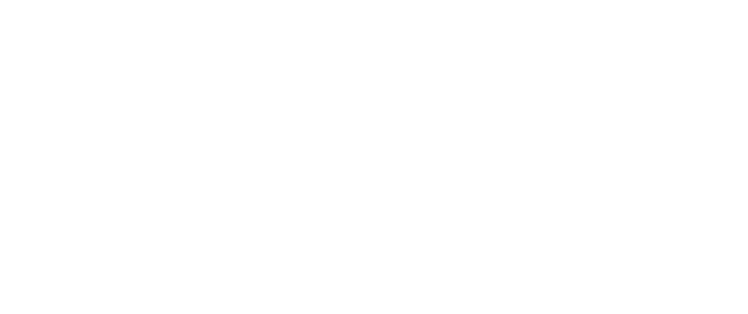
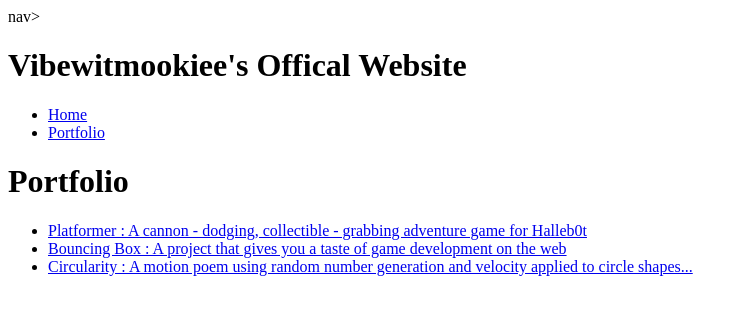
Before and after one commit to howie0216/Howie0216.github.io, a plain HTML site: page portfolio.html in a window 1280 px wide. Shown: the whole page, without its empty margins (0-748 px from the left). Drawn offline with Linux system fonts and the light colour scheme.

Commit message:
add portfolio.html file

```diff
--- a/portfolio.html
+++ b/portfolio.html
@@ -0,0 +1,32 @@
+<!DOCTYPE HTML>
+<html>
+    <head>
+        <title>Vibewitmookiee Offical Website</title>
+    </head>
+
+    <body>
+      <div id="all-contents">
+        nav>
+        <h1>Vibewitmookiee's Offical Website</h1>
+        <ul id="nav-ul">
+            <li class="nav-li">
+                <a class="nav-a" href="index.html">Home</a>
+            </li>
+            <li class="nav-li">
+                <a class="nav-a" href="portfolio.html">Portfolio</a>
+            </li>
+        </ul>
+    </nav>
+    <main>
+        <div class="content">
+            <h1>Portfolio</h1>
+            <ul id="portfolio">
+                <li><a href="projects/platformer/">Platformer : A cannon - dodging, collectible - grabbing adventure game for Halleb0t</a></li>
+                <li><a href="projects/bouncing-box/">Bouncing Box : A project that gives you a taste of game development on the web </a></li>
+                <li><a href="projects/circularity/">Circularity : A motion poem using random number generation and velocity applied to circle shapes...</a></li>
+            </ul>
+        </div>
+    </main>
+      </div>
+    </body>
+</html>
--- a/style.css
+++ b/style.css
@@ -19,7 +19,7 @@ nav {
 h1 {
     display: flex;
     align-items: center;
-    color: rgb(0, 0, 0);
+    color: rgb(126, 128, 93);
     flex: 1;
     margin: 0;
 }
@@ -54,9 +54,34 @@ main {
 
 /* portfolio styles */
 #interests {
-    border: 4px silver ridge;
+    border: 4px rgba(1, 108, 5, 0.647) ridge;
     padding: 8px;
 }
 h2, h3 {
     margin: 0px;
 }
+/* portfolio styles */
+.content h1 {
+    color: rgb(222, 222, 222);
+}
+
+#portfolio {
+    list-style-type: none;
+    padding-left: 0;
+}
+
+#portfolio li {
+    background: #0c4f00a7;
+    padding: 10px;
+    border-radius: 10px;
+    margin-bottom: 10px;
+}
+
+#portfolio li:hover {
+    background: hsl(133, 99%, 26%);
+}
+
+#portfolio a {
+    text-decoration: none;
+    color: #013c06;
+}
```
